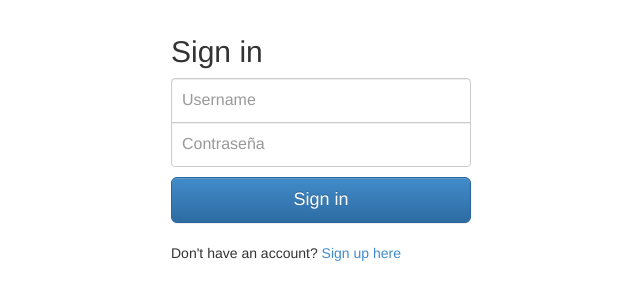
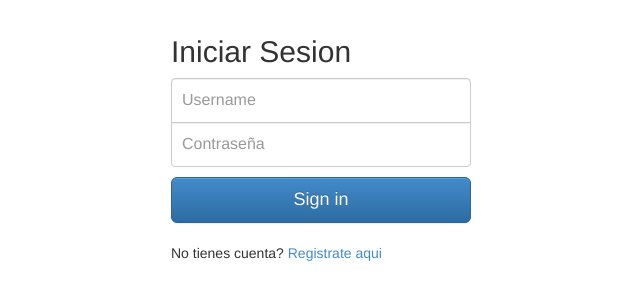
Before and after one commit to CupulZ/App_Demo, a Django app: template registroApp/registroApp/templates/login.html in a window 1280 px wide. Shown: the top 300 px of the page, without its empty margins (319-959 px from the left). Run offline with Django 3.2, Linux system fonts and the light colour scheme; the template is opened without the code that fills it: values that come from a table or form of the project are taken from there, others are empty.

Commit message:
Archivo html para el inicio de sesion de usuarios que ya tienen una cuenta

```diff
--- a/registroApp/registroApp/templates/login.html
+++ b/registroApp/registroApp/templates/login.html
@@ -2,7 +2,7 @@
 <!DOCTYPE html>
 <html>
     <head>
-        <title>{% trans "Sign in" %}</title>
+        <title>{% trans "Iniciar Sesion" %}</title>
         <link rel="stylesheet" type="text/css" href="{% static 'css/bootstrap.min.css' %}">
         <link rel="stylesheet" type="text/css" href="{% static 'css/bootstrap-theme.min.css' %}">
         <link rel="stylesheet" type="text/css" href="{% static 'css/base.css' %}" />
@@ -11,9 +11,9 @@
 
         <div class="container">
             <form method="post" action="." class="form-signin" role="form">{% csrf_token %}
-                <h2 class="form-signin-heading">{% trans "Sign in" %}</h2>
+                <h2 class="form-signin-heading">{% trans "Iniciar Sesion" %}</h2>
                 {% if form.errors %}
-                    <div class="alert alert-danger">{% trans "User or password don't match." %}</div>
+                    <div class="alert alert-danger">{% trans "El usuario o la contraseña no coinciden." %}</div>
                 {% endif %}
 
                 {% for field in form %}
@@ -21,7 +21,7 @@
                 {% endfor %}
 
                 <button class="btn btn-lg btn-primary btn-block" type="submit">{% trans "Sign in" %}</button>
-                <br>{% trans "Don't have an account?" %} <a href="{% url 'registro' %}">{% trans "Sign up here" %}</a>
+                <br>{% trans "No tienes cuenta?" %} <a href="{% url 'registro' %}">{% trans "Registrate aqui" %}</a>
             </form>
         </div>
 
```
